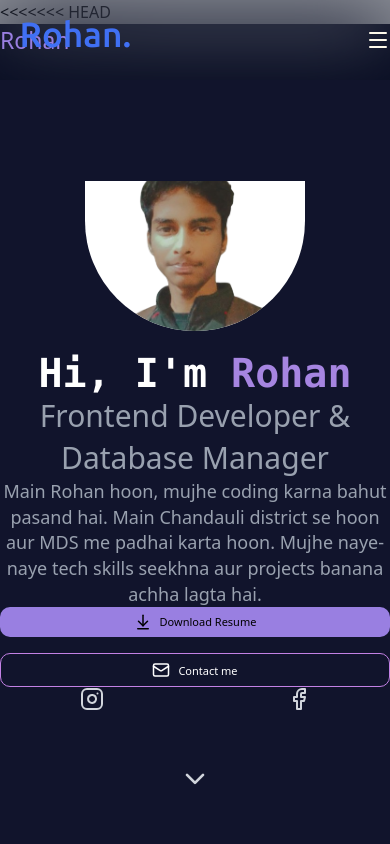
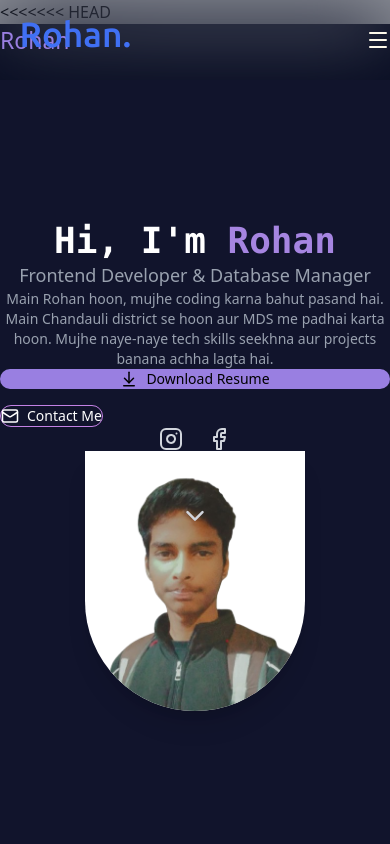
Before and after one commit to TechRoh5/Rohan, a React (Vite) app: page / in a window 390 px wide. Shown: the top 844 px of the page. Built offline with nearby package versions, Linux system fonts and the light colour scheme.

Commit message:
alignment isse resolved

```diff
--- a/src/components/Introduction.jsx
+++ b/src/components/Introduction.jsx
@@ -15,7 +15,7 @@ const Introduction = () => {
 
   useEffect(() => {
     gsap.to(next.current, {
-      y: 20,
+      y: 18,
       repeat: -1,
       duration: 1,
       yoyo: true,
@@ -23,118 +23,101 @@ const Introduction = () => {
     });
   }, []);
 
-  function simple() {
+  const resetTilt = () => {
     gsap.to(boxRef.current, {
       rotateX: 0,
       rotateY: 0,
-      ease: "elastic",
+      duration: 0.6,
+      ease: "power3.out",
     });
-  }
+  };
 
-  function move(e) {
-    // disable 3D tilt on small screens
+  const handleMove = (e) => {
     if (window.innerWidth < 768) return;
 
-    const dim = boxRef.current.getBoundingClientRect();
-    const x = e.clientX - dim.x - dim.width / 2;
-    const y = e.clientY - dim.y - dim.height / 2;
+    const rect = boxRef.current.getBoundingClientRect();
+    const x = e.clientX - rect.left - rect.width / 2;
+    const y = e.clientY - rect.top - rect.height / 2;
 
     gsap.to(boxRef.current, {
-      rotateX: -(y / 40),
-      rotateY: x / 40,
+      rotateX: -(y / 35),
+      rotateY: x / 35,
+      duration: 0.3,
+      ease: "power2.out",
     });
-  }
+  };
 
   return (
-    <div
+    <section
       id="bod"
-      className="min-h-screen px-4 sm:px-10
+      className="min-h-screen bg-[#11142C]
                  flex flex-col md:flex-row
                  items-center justify-center
-                 bg-[#11142C]"
+                 px-5 sm:px-10"
     >
-      {/* ================= TEXT SECTION ================= */}
+      {/* ================= LEFT TEXT ================= */}
       <div
         id="ctf"
-        onMouseMove={move}
-        onMouseLeave={simple}
+        onMouseMove={handleMove}
+        onMouseLeave={resetTilt}
         className="w-full md:w-1/2
-                   mt-14 md:mt-20
-                   text-center md:text-left"
+                   text-center md:text-left
+                   mt-14 md:mt-0"
       >
-        <h1
-          id="maintext"
-          className="text-4xl sm:text-6xl md:text-7xl
-                     text-white font-mono font-bold"
-        >
+        <h1 className="text-4xl sm:text-6xl md:text-7xl font-bold text-white font-mono">
           Hi, I'm <span className="text-[#A685E1]">Rohan</span>
         </h1>
 
-        <h2 className="text-xl sm:text-2xl md:text-4xl
-                       mt-4 md:mt-8 text-gray-400">
+        <h2 className="text-lg sm:text-2xl md:text-4xl text-gray-400 mt-4 md:mt-6">
           Frontend Developer & Database Manager
         </h2>
 
-        <p className="text-gray-400 text-sm sm:text-base md:text-xl
-                      mt-4 md:mt-6 max-w-xl mx-auto md:mx-0">
+        <p className="text-gray-400 text-sm sm:text-base md:text-lg mt-4 md:mt-6 max-w-xl mx-auto md:mx-0">
           Main Rohan hoon, mujhe coding karna bahut pasand hai. Main Chandauli
           district se hoon aur MDS me padhai karta hoon. Mujhe naye-naye tech
           skills seekhna aur projects banana achha lagta hai.
         </p>
 
         {/* ================= BUTTONS ================= */}
-        <div
-          id="cts"
-          className="w-full mt-7
-
-                     flex flex-col sm:flex-row
-                     gap-4 justify-center md:justify-start"
-        >
+        <div className="mt-8 flex flex-col sm:flex-row gap-4 justify-center md:justify-start">
           <button
             id="download"
-            className="w-full sm:w-auto
-                       px-8 py-3 rounded-2xl
-                       bg-[#997FE1]
-                       flex justify-center items-center gap-2
-                       hover:scale-[1.02] transition"
+            className="px-8 py-3 rounded-2xl bg-[#997FE1]
+                       flex items-center justify-center gap-2
+                       text-sm sm:text-base font-medium
+                       hover:scale-105 transition"
           >
             <ArrowDownToLine size={18} />
             Download Resume
           </button>
 
-          <a href="#contact" className="w-full sm:w-auto">
+          <a href="#contact">
             <button
               id="contact-btn"
-              className="w-full sm:w-auto
-              text-xl
-                        max-[700px] : text-sm
-                         px-4 py-3 rounded-2xl
+              className="px-8 py-3 rounded-2xl
                          border border-[#997FE1]
                          text-white
-                         flex justify-center items-center gap-2
+                         flex items-center justify-center gap-2
+                         text-sm sm:text-base
                          hover:bg-[#997FE1] transition"
             >
               <Mail size={18} />
-              Contact me
+              Contact Me
             </button>
           </a>
         </div>
 
         {/* ================= SOCIALS ================= */}
-        <div
-          id="icons"
-          className="flex justify-center md:justify-start
-                     mt-6 gap-6 text-gray-300 relative"
-        >
+        <div className="mt-7 flex gap-6 justify-center md:justify-start text-gray-300 relative">
           <a
             href="https://www.instagram.com/rohans_k__"
-            className="hover:bg-[#11172cb0] p-3 rounded-full"
+            className="p-3 rounded-full hover:bg-[#1D283A]"
           >
             <Instagram />
           </a>
           <a
             href="https://www.facebook.com/share/1ARV6HsuZz/"
-            className="hover:bg-[#11172cb0] p-3 rounded-full"
+            className="p-3 rounded-full hover:bg-[#1D283A]"
           >
             <Facebook />
           </a>
@@ -144,35 +127,29 @@ const Introduction = () => {
             className="absolute left-1/2 -translate-x-1/2 top-14"
           >
             <a href="#about">
-              <ChevronDown size={32} />
+              <ChevronDown size={30} />
             </a>
           </div>
         </div>
       </div>
 
-      {/* ================= IMAGE SECTION ================= */}
-      <div
-        id="imag"
-        className="w-full md:w-1/3
-                   mt-12 md:mt-0
-                   flex justify-center items-center"
-      >
+      {/* ================= RIGHT IMAGE ================= */}
+      <div className="w-full md:w-1/3 flex justify-center mt-12 md:mt-0">
         <div
           ref={boxRef}
-          id="penatgon"
           className="h-[260px] sm:h-[360px] md:h-[500px]
                      w-[220px] sm:w-[280px] md:w-full
                      bg-white rounded-b-[160px]
-                     overflow-hidden"
+                     overflow-hidden shadow-xl"
         >
           <img
             src={profileImg}
+            alt="Rohan"
             className="w-full h-full object-cover"
-            alt="profile"
           />
         </div>
       </div>
-    </div>
+    </section>
   );
 };
 
--- a/src/index.css
+++ b/src/index.css
@@ -1,18 +1,27 @@
 @import "tailwindcss";
-*{
+
+/* Smooth scroll */
+* {
   scroll-behavior: smooth;
 }
-*::-webkit-scrollbar{
-display: none;
-}
-*::selection {
-  background: #2b2b2b; /* Change the background color to your desired color */
-  color:lavender;      /* Change the text color on selection */
+
+/* Hide scrollbar */
+*::-webkit-scrollbar {
+  display: none;
 }
 
-a{
+/* Text selection */
+*::selection {
+  background: #2b2b2b;
+  color: lavender;
+}
+
+/* Cursor */
+a {
   cursor: pointer;
 }
+
+/* Logo gradient */
 #logo {
   background: linear-gradient(#65538b, #91869e, #8d1cfe94);
   font-weight: 700;
@@ -20,70 +29,7 @@ a{
   -webkit-text-fill-color: transparent;
 }
 
-a:hover{
-  background-color: #1D283A;
-  color: #fff;
-  transition-duration: 0.2s;
+/* Contact button border (optional) */
+#contact-btn {
+  border: 1px solid #c381e4;
 }
-
-#contact-btn{
-  border: 1px solid #C381E4;
-}
-
-
-
-@media (max-width:840px) {
-  #bod{
-    flex-direction: column-reverse;
-    justify-content: center;
-  }
-  #penatgon{
-    height: 150px;
-    margin-top: 20px;
-  }
-  #ctf{
-    width: 100%;
-    padding:20px 0px
-  }
-   #ctf h1{
-    font-size: 40px;
-    text-align: center;
-
-  }
-   #ctf h2{
-    font-size: 30px;
-    text-align: center;
-   }
-    #ctf p{
-    font-size: 18px;
-    text-align: center;
-   }
-#contact-btn{
-padding:7px 9px;
-border-radius:10px;
-font-size: 11px;
-}
-#download{
-  padding:6px 9px;
-  border-radius:10px;
-  font-size: 11px;
-}
-#cts{
-  width: 100%;
-  display: flex;
-  align-items: center;
-  justify-content: space-evenly;
-}
-#icons{
-  display: flex;
-  width:100%;
-  justify-content: space-around;
-
-}
-#down{
-  position:absolute;
-  left:50%
-}
-
-
-}
```
